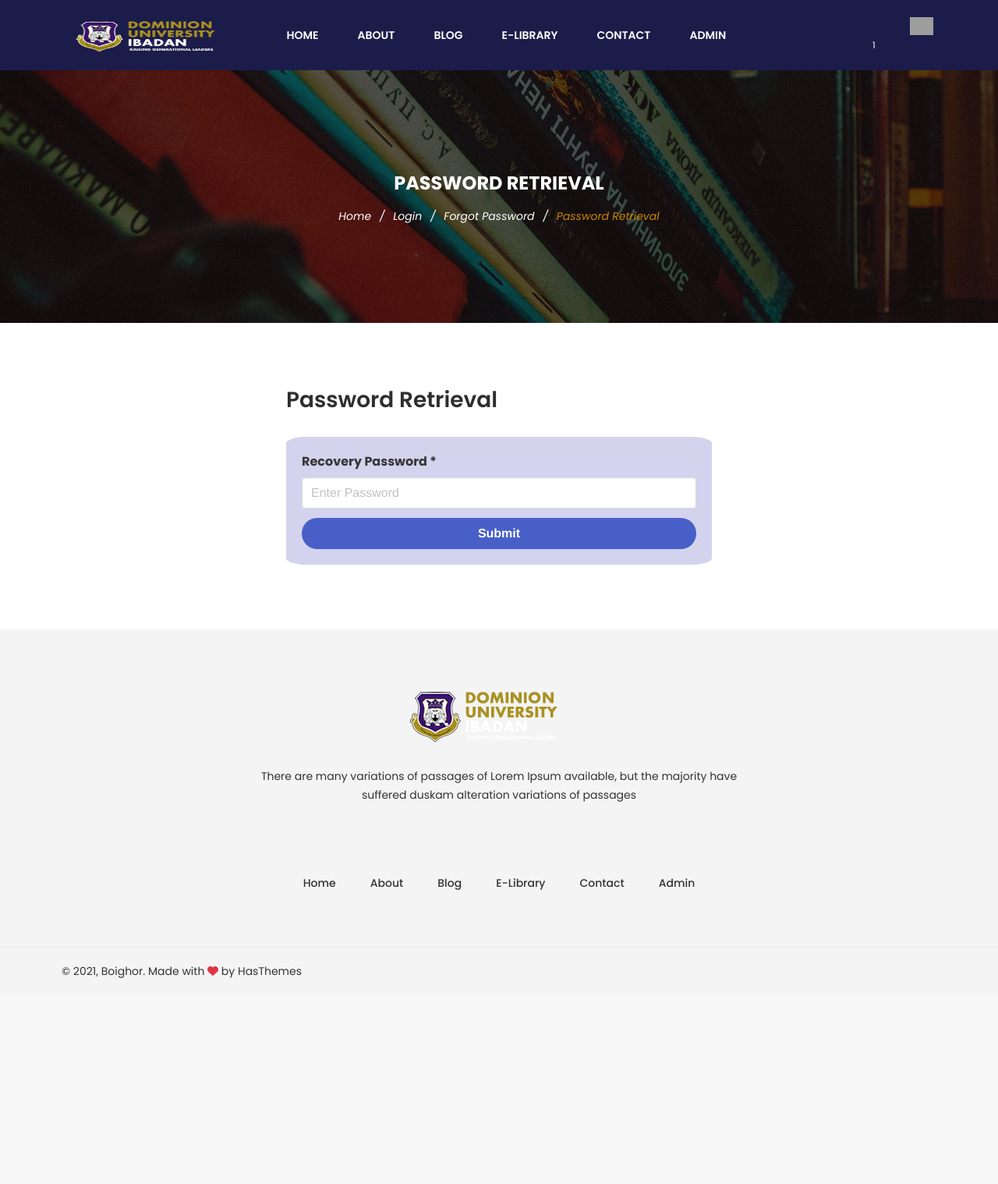
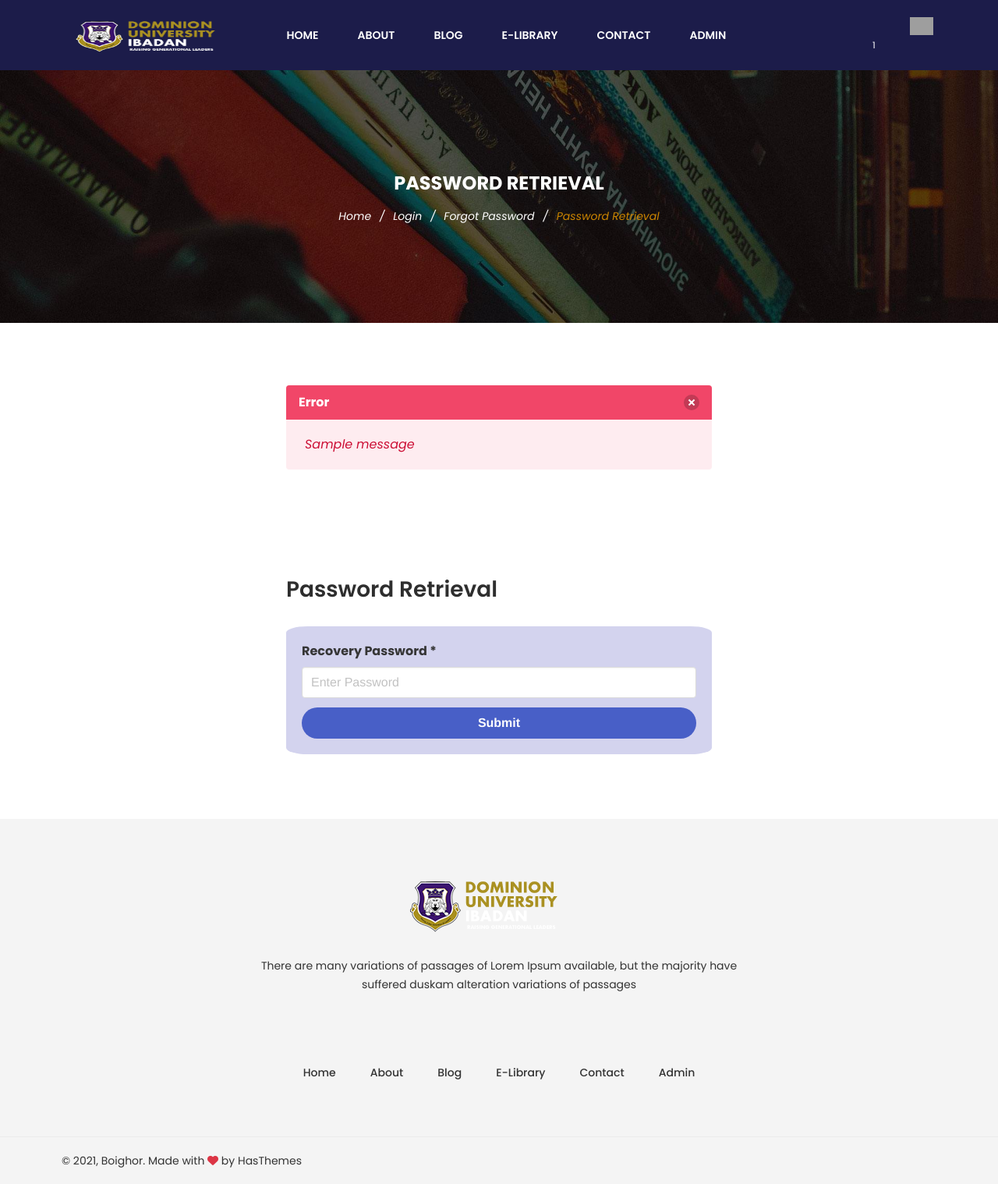
Before and after one commit to Lucasdeekay/LibRead, a Django app: template Library/templates/library/password_retrieval.html in a window 1280 px wide. Shown: the whole page at 78% size. Before the commit the page ends 1254 px from the top, so only its background shows below. Run offline with Django 3.2, Linux system fonts and the light colour scheme; the template is opened without the code that fills it: most values are stand-ins (such as "Sample title", 1, 10 or a date in 2020); one stand-in notice (Sample message) is shown; some libraries are stand-ins or nearby versions; some web fonts are replaced; grey boxes are pictures that could not be loaded.

Commit message:
Edited password_retrieval.html

```diff
--- a/Library/templates/library/password_retrieval.html
+++ b/Library/templates/library/password_retrieval.html
@@ -36,6 +36,39 @@
     </div>
 </div>
 <!-- End breadcrumb area -->
+<!-- Start Message area -->
+<section class="my_account_area pt--80 pb--55 bg--white">
+    <div class="container">
+        <div class="row d-flex justify-content-center">
+            <div class="col-sm-6">
+                {% for message in messages %}
+                {% if message.success %}
+                <article class="message is-success">
+                    <div class="message-header">
+                        <p>Success</p>
+                        <button class="delete" aria-label="delete"></button>
+                    </div>
+                    <div class="message-body">
+                        <em>{{ message }}</em>
+                    </div>
+                </article>
+                {% else %}
+                <article class="message is-danger">
+                    <div class="message-header">
+                        <p>Error</p>
+                        <button class="delete" aria-label="delete"></button>
+                    </div>
+                    <div class="message-body">
+                        <em>{{ message }}</em>
+                    </div>
+                </article>
+                {% endif %}
+                {% endfor %}
+            </div>
+        </div>
+    </div>
+</section>
+<!-- End Message area -->
 <!-- Start Password Retrieval Area -->
 <section class="my_account_area pt--80 pb--55 bg--white">
     <div class="container">
@@ -43,7 +76,8 @@
             <div class="col-sm-6">
                 <div class="my__account__wrapper">
                     <h3 class="account__title">Password Retrieval</h3>
-                        <form action="{% url 'Library:process_recovery_password' user %}" method="post" style="background-color:#D3D3EE; border-radius:5%">
+                    <form action="{% url 'Library:process_recovery_password' user %}" method="post"
+                          style="background-color:#D3D3EE; border-radius:5%">
                         {% csrf_token %}
                         <div class="account__form" style="border:0">
                             <div class="field">
@@ -55,7 +89,8 @@
                                 </div>
                             </div>
                             <div>
-                                    <button class="button is-fullwidth is-rounded is-link label" type="submit">Submit</button>
+                                <button class="button is-fullwidth is-rounded is-link label" type="submit">Submit
+                                </button>
                             </div>
                         </div>
                     </form>
```
Lines whose indentation alone changed are shown as unchanged.
